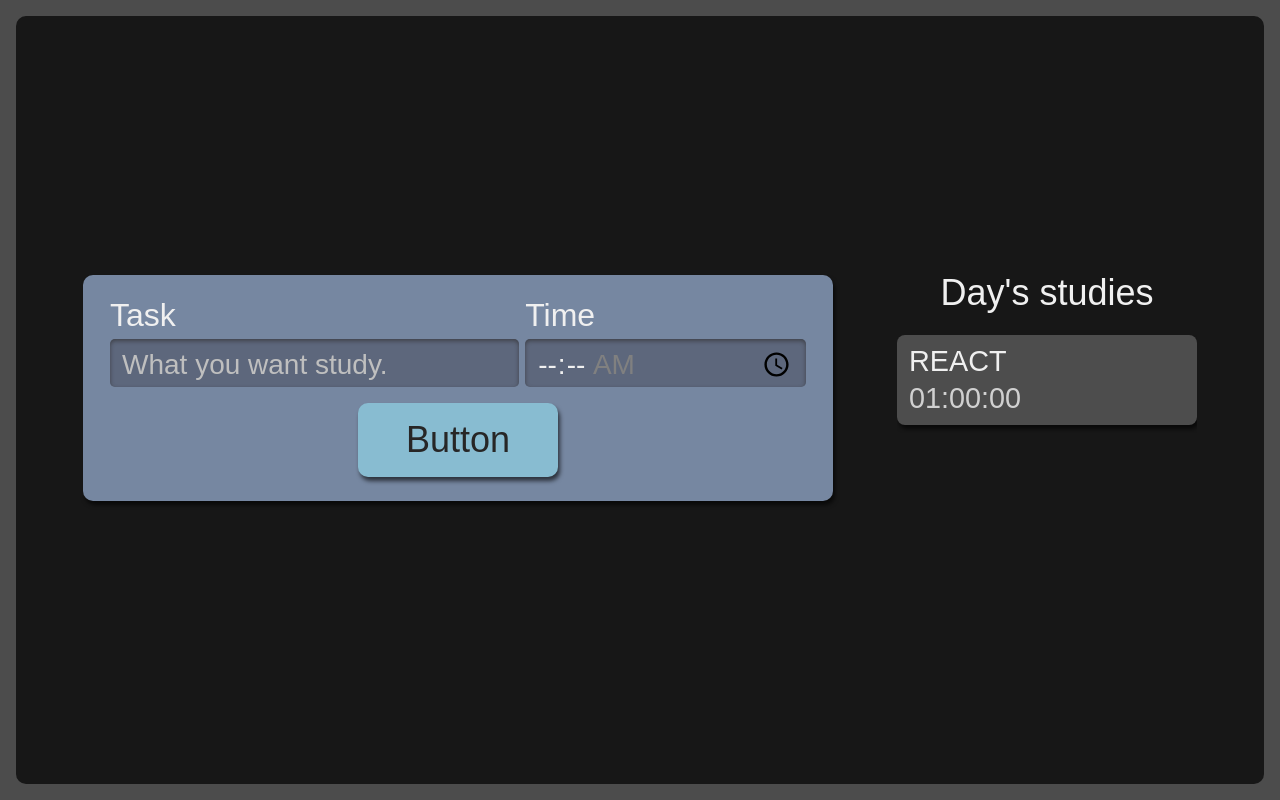
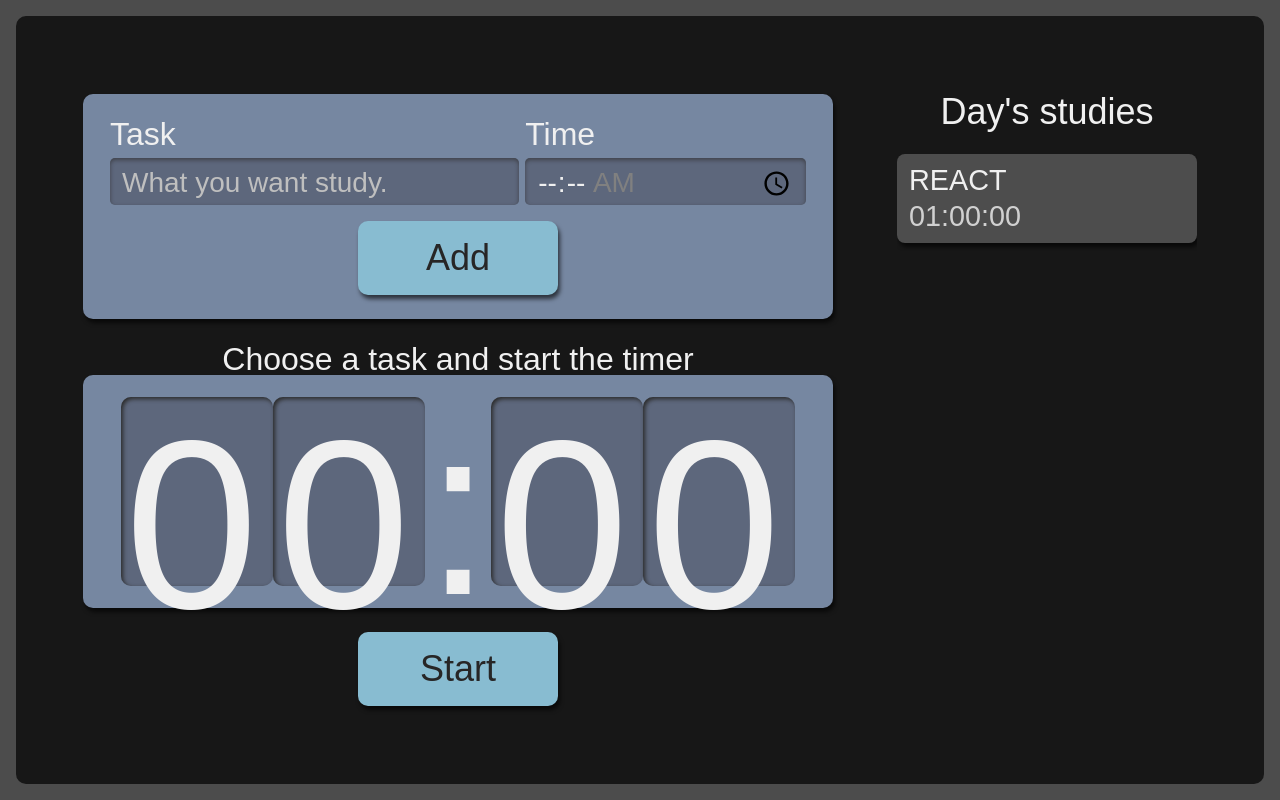
Before and after one commit to mneresc/cronometro-react, a React (Create React App) app: page / in a window 1280 px wide. Built offline with nearby package versions, Linux system fonts and the light colour scheme.

Commit message:
Adicionando timer

```diff
--- a/src/components/Button/index.tsx
+++ b/src/components/Button/index.tsx
@@ -1,10 +1,14 @@
 import React  from "react";
 import style from  "./button.module.scss"
 
-class Button extends React.Component{
+type Props = {
+    children?: React.ReactNode
+  };
+
+class Button extends React.Component<Props> {
     render(){
         return (
-            <button className={style.button}>Button</button>
+            <button className={style.button}>{this.props.children}</button>
         )
     }
 }
--- a/src/components/Form/index.tsx
+++ b/src/components/Form/index.tsx
@@ -14,7 +14,7 @@ class Form extends React.Component {
                     <label htmlFor="time">Time</label>
                     <input type="time" id="time" name="time" min="00:00:00" max="01:00:00" required={true} />
                 </div>
-                <Button />
+                <Button >Add</Button>
             </form>
         )
     }
--- /dev/null
+++ b/src/components/List/Item/item.tsx
@@ -0,0 +1,16 @@
+import style from '../list.module.scss'
+
+
+
+export default function Item({ taskName, time }: {
+    taskName: string,
+    time: string
+}) {
+
+    return (
+        <li className={style.item}>
+            <h3>{taskName.toUpperCase()}</h3>
+            <span>{time}</span>
+        </li>
+    )
+}
--- a/src/components/List/index.tsx
+++ b/src/components/List/index.tsx
@@ -1,3 +1,4 @@
+import Item from './Item/item';
 import style from './list.module.scss'
 
 function List() {
@@ -10,12 +11,9 @@ function List() {
             <h2>Day's studies</h2>
             <ul>
                 {tasks.map((task, index) =>
-                    (
-                    <li key={index} className={style.item}>
-                        <h3>{task.taskName.toUpperCase()}</h3>
-                        <span>{task.time}</span>
-                    </li>
-                    )
+                (
+                    <Item key={index} taskName={task.taskName}  time={task.time} />
+                )
                 )}
             </ul>
         </aside>
--- /dev/null
+++ b/src/components/Timer/Clock/clock.module.scss
@@ -0,0 +1,21 @@
+.timerNumber {
+  background-color: #5D677C;
+  box-shadow: 2px 2px 4px #2B2B2B inset;
+  height: 3.6rem;
+  width: 3rem;
+  padding: 8px 4px;
+  border-radius: 10px;
+
+  @media screen and (min-width:1280px) {
+    height: 10.8rem;
+    width: 9rem;
+  }
+}
+
+.timerDivision {
+  height: 4.2rem;
+
+  @media screen and (min-width:1280px) {
+    height: 12.6rem;
+  }
+}
--- /dev/null
+++ b/src/components/Timer/Clock/index.tsx
@@ -0,0 +1,14 @@
+import React from 'react'
+import style from './clock.module.scss'
+
+export default function Time() {
+    return (
+        <React.Fragment>
+            <span className={style.timerNumber}>0</span>
+            <span className={style.timerNumber}>0</span>
+            <span  className={style.timerDivision}>:</span>
+            <span className={style.timerNumber}>0</span>
+            <span className={style.timerNumber}>0</span>
+        </React.Fragment>
+    )
+}
--- /dev/null
+++ b/src/components/Timer/index.tsx
@@ -0,0 +1,15 @@
+import Button from '../Button'
+import Clock from './Clock'
+import style from './timer.module.scss'
+
+export default function Timer() {
+    return (
+        <div className={style.timer}>
+            <p className={style.title}>Choose a task and start the timer</p>
+            <div className={style.timerWrapper}>
+                <Clock />
+            </div>
+            <Button>Start</Button>
+        </div>
+    )
+}
--- /dev/null
+++ b/src/components/Timer/timer.module.scss
@@ -0,0 +1,59 @@
+.timer {
+  display: flex;
+  flex-direction: column;
+  align-items: center;
+  grid-area: cronometro;
+
+  .timerWrapper {
+    align-items: center;
+    background-color: #7687A1;
+    border-radius: 10px;
+    box-shadow: 2px 4px 4px #0000009F;
+    box-sizing: border-box;
+    display: flex;
+    font-size: 5rem;
+    justify-content: center;
+    margin-bottom: 24px;
+    padding: 16px 12px;
+    width: 100%;
+  }
+
+  .title {
+    font-size: 2rem;
+  }
+
+  button {
+    background-color: #88bcd1;
+    border-radius: 10px;
+    box-shadow: 2px 4px 4px #0000009F;
+    color: #272626;
+    cursor: pointer;
+    font-size: 1.25rem;
+    padding: 16px;
+    width: 150px;
+
+    &:active {
+      background-color: #7CA6B7;
+      box-shadow: 2px 2px 4px #0000009F inset;
+      cursor: auto;
+    }
+  }
+
+  @media screen and (min-width:1280px) {
+
+    .timerWrapper{
+      font-size: 15rem;
+    }
+
+    p {
+      font-size: 2rem;
+    }
+
+    button {
+      grid-column-start: span 2;
+      justify-self: center;
+      width: 200px;
+      font-size: 2.25rem;
+    }
+  }
+}
--- a/src/pages/App.tsx
+++ b/src/pages/App.tsx
@@ -1,5 +1,6 @@
 import Form from '../components/Form';
 import List from '../components/List';
+import Timer from '../components/Timer';
 import style from "./app.module.scss"
 
 function App() {
@@ -7,6 +8,7 @@ function App() {
     <div className={style.AppStyle}>
      <Form />
      <List />
+     <Timer />
     </div>
   );
 }
```
